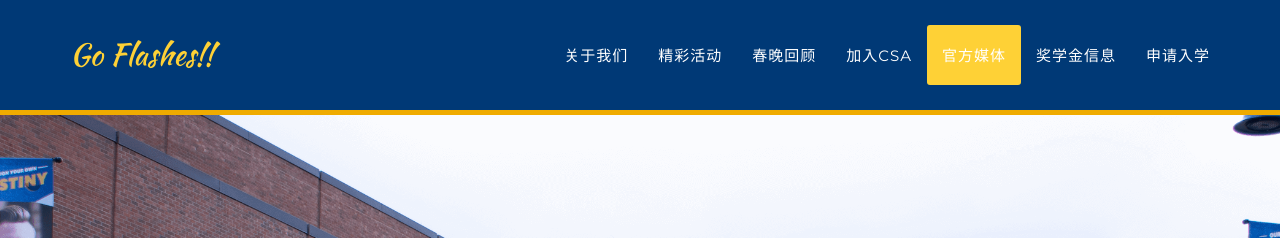
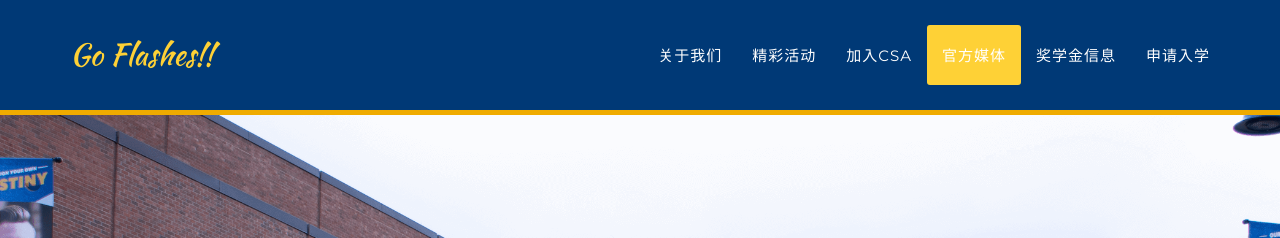
Before and after one commit to csakent/csakent.github.io, a Jekyll site: the page built from index.html, in a window 1280 px wide. Shown: the top 238 px of the page. Built offline with Jekyll 4.4.1, drawn with Linux system fonts in a browser that asks for light colours; some web fonts are replaced.

Commit message:
remove chunwan header

```diff
--- a/_includes/header.html
+++ b/_includes/header.html
@@ -23,9 +23,7 @@
                     <li>
                         <a class="page-scroll" href="#portfolio">精彩活动</a>
                     </li>
-                    <li>
-                        <a class="page-scroll" href="https://www.google.com">春晚回顾</a>
-                    </li>
+
                     <li>
                         <a class="page-scroll" href="#about">加入CSA</a>
                     </li>
```
